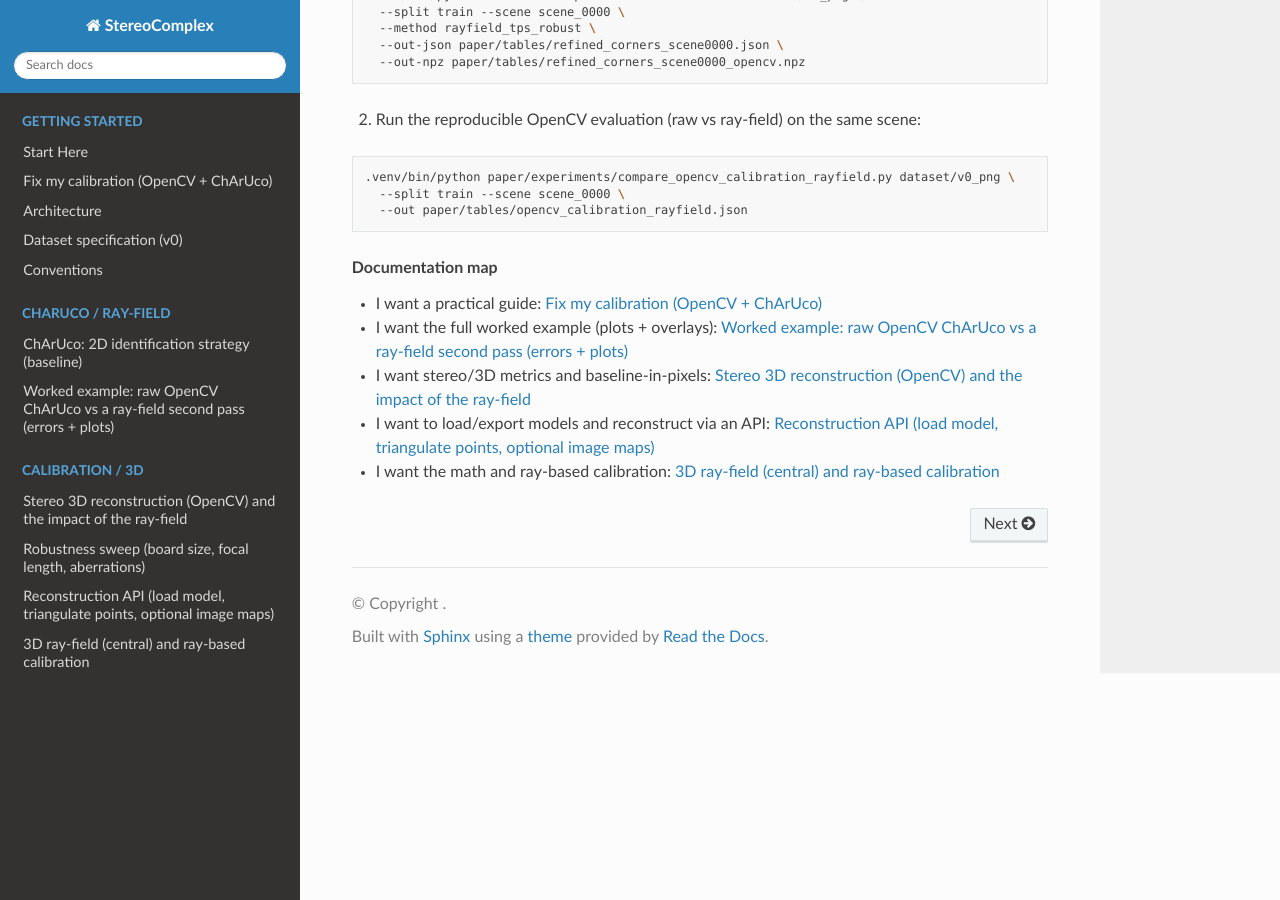
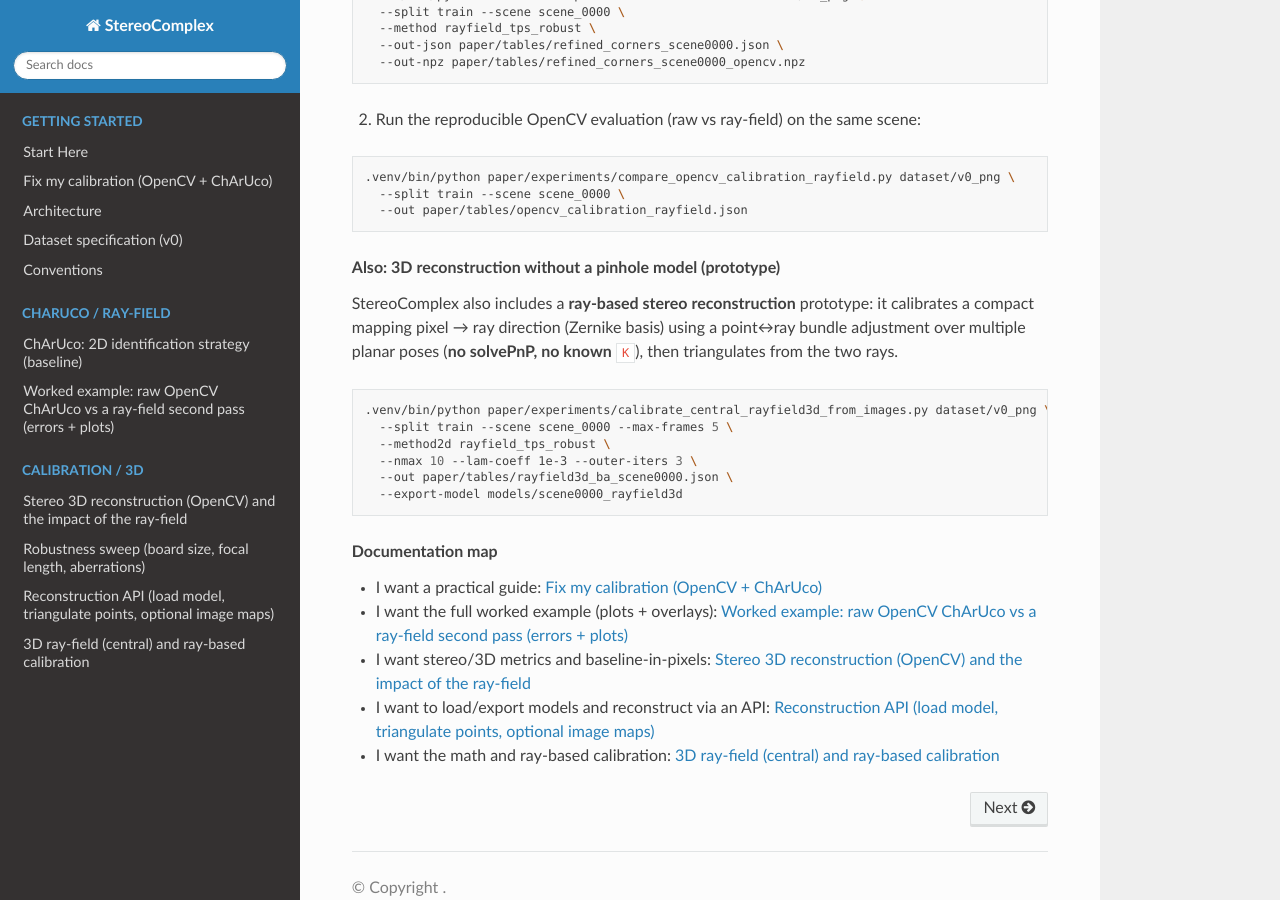
Before and after one commit to jeffwitz/StereoComplex, a Sphinx documentation site: the page built from docs/index.rst, in a window 1280 px wide and 900 px high, scrolled down 844 px. Built offline with Sphinx 7.4.7 and the Read the Docs theme 3.1.0, drawn with Linux system fonts in a browser that asks for light colours; some of the changed text lies outside the part shown.

Commit message:
Docs: highlight ray-based 3D reconstruction

```diff
--- a/docs/index.rst
+++ b/docs/index.rst
@@ -1,7 +1,7 @@
 StereoComplex
 =============
 
-Improve stereo calibration when OpenCV plateaus (blur, distortion, compression)
+Fix OpenCV calibration plateaus, and reconstruct 3D without a pinhole model
 -------------------------------------------------------------------------------
 
 StereoComplex is a practical toolkit to **refine ChArUco corners before calibration** using a geometric prior on the board plane
@@ -34,6 +34,21 @@ This simple “2D cleanup” step is often enough to make classic OpenCV calibra
    .venv/bin/python paper/experiments/compare_opencv_calibration_rayfield.py dataset/v0_png \
      --split train --scene scene_0000 \
      --out paper/tables/opencv_calibration_rayfield.json
+
+.. rubric:: Also: 3D reconstruction without a pinhole model (prototype)
+
+StereoComplex also includes a **ray-based stereo reconstruction** prototype: it calibrates a compact mapping
+pixel → ray direction (Zernike basis) using a point↔ray bundle adjustment over multiple planar poses
+(**no solvePnP, no known** ``K``), then triangulates from the two rays.
+
+.. code-block:: bash
+
+   .venv/bin/python paper/experiments/calibrate_central_rayfield3d_from_images.py dataset/v0_png \
+     --split train --scene scene_0000 --max-frames 5 \
+     --method2d rayfield_tps_robust \
+     --nmax 10 --lam-coeff 1e-3 --outer-iters 3 \
+     --out paper/tables/rayfield3d_ba_scene0000.json \
+     --export-model models/scene0000_rayfield3d
 
 .. rubric:: Documentation map
 
```
Also changed, not shown: README.md (+27 -3 lines), docs/RAYFIELD3D_RECONSTRUCTION.md (+6 -0 lines).
